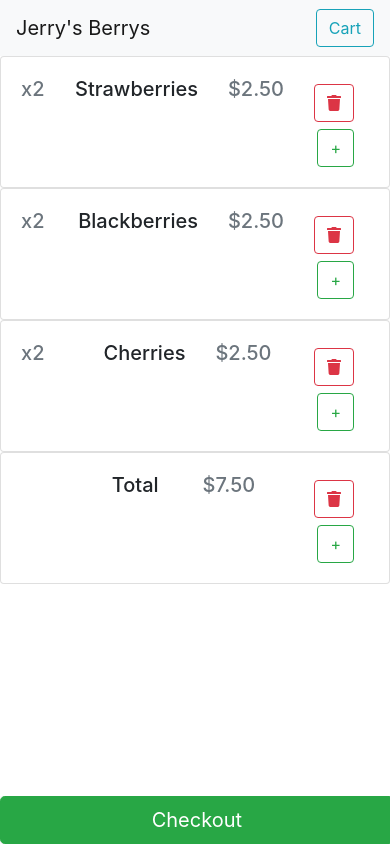
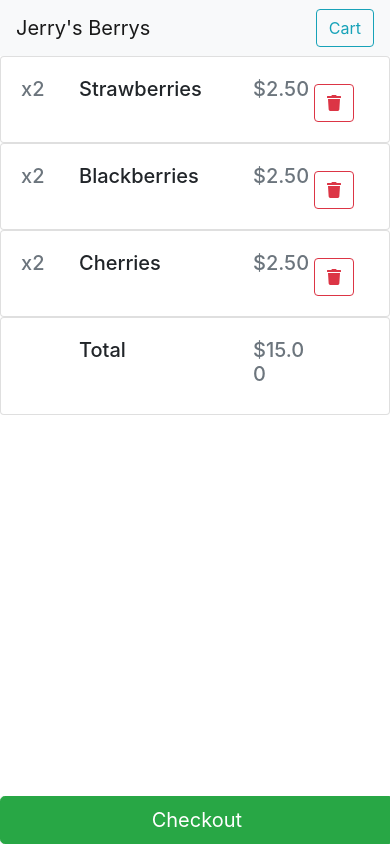
Before and after one commit to bulanov416/hackgt-2020, a React (Create React App) app in the folder client/: page / in a window 390 px wide. Built offline with nearby package versions, Linux system fonts and the light colour scheme.

Commit message:
Cart Page now works on mobile and little bug fixes

```diff
--- a/client/src/components/CartItem.js
+++ b/client/src/components/CartItem.js
@@ -10,7 +10,7 @@ import { faTrash } from '@fortawesome/free-solid-svg-icons'
 
 function CartItem(props) {
 
-    const { name, quantity, price } = props;
+    const { name, quantity, price, canDelete } = props;
     const element = <FontAwesomeIcon icon={faTrash} />
 
     return (
@@ -18,18 +18,20 @@ function CartItem(props) {
             <Card>
                 <Card.Body>
                     <Row style={{'width':'100%'}}>
-                        <Col>
+                        <Col sm={1} xs={2}>
                             <Card.Title className="mb-2 text-muted"> { quantity } </Card.Title>
                         </Col>
-                        <Col>
+                        <Col sm = {8} xs={6}>
                             <Card.Title>{name}</Card.Title>
                         </Col>
-                        <Col>
+                        <Col sm = {2} xs={3}>
                             <Card.Title className="mb-2 text-muted"> { price }</Card.Title>
                         </Col>
-                        <Col style={{"paddingRight":"0px"}}>
+                        <Col sm= {1} style={{"paddingRight":"0px"}} xs={1}>
+                            { canDelete &&
                             <Button variant={'outline-danger'} className={"float-right"} style={{'marginTop':'7px'}}>{element}</Button>
-                            <Button variant={'outline-success'} className={"float-right"} style={{'marginTop':'7px'}}>+</Button>
+                            }
+                            {/* <Button variant={'outline-success'} className={"float-right"} style={{'marginTop':'7px'}}>+</Button>  */}
                         </Col>
                     </Row>
                 </Card.Body>
--- a/client/src/pages/Cart.js
+++ b/client/src/pages/Cart.js
@@ -6,11 +6,11 @@ import Container from "react-bootstrap/Container";
 function Cart() {
     return(
         <Container style={{'padding':'0px'}}>
-            <CartItem name={"Strawberries"} quantity={"x2"} price={"$2.50"}/>
-            <CartItem name={"Blackberries"} quantity={"x2"} price={"$2.50"}/>
-            <CartItem name={"Cherries"} quantity={"x2"} price={"$2.50"}/>
+            <CartItem name={"Strawberries"} quantity={"x2"} price={"$2.50"} canDelete/>
+            <CartItem name={"Blackberries"} quantity={"x2"} price={"$2.50"} canDelete/>
+            <CartItem name={"Cherries"} quantity={"x2"} price={"$2.50"} canDelete/>
             {/*need to have total be something else --> not a cart item and need to add up total */}
-            <CartItem name={"Total"} price = {"$7.50"}/>
+            <CartItem name={"Total"} price = {"$15.00"}/>
         </Container>
     );
 }
```
